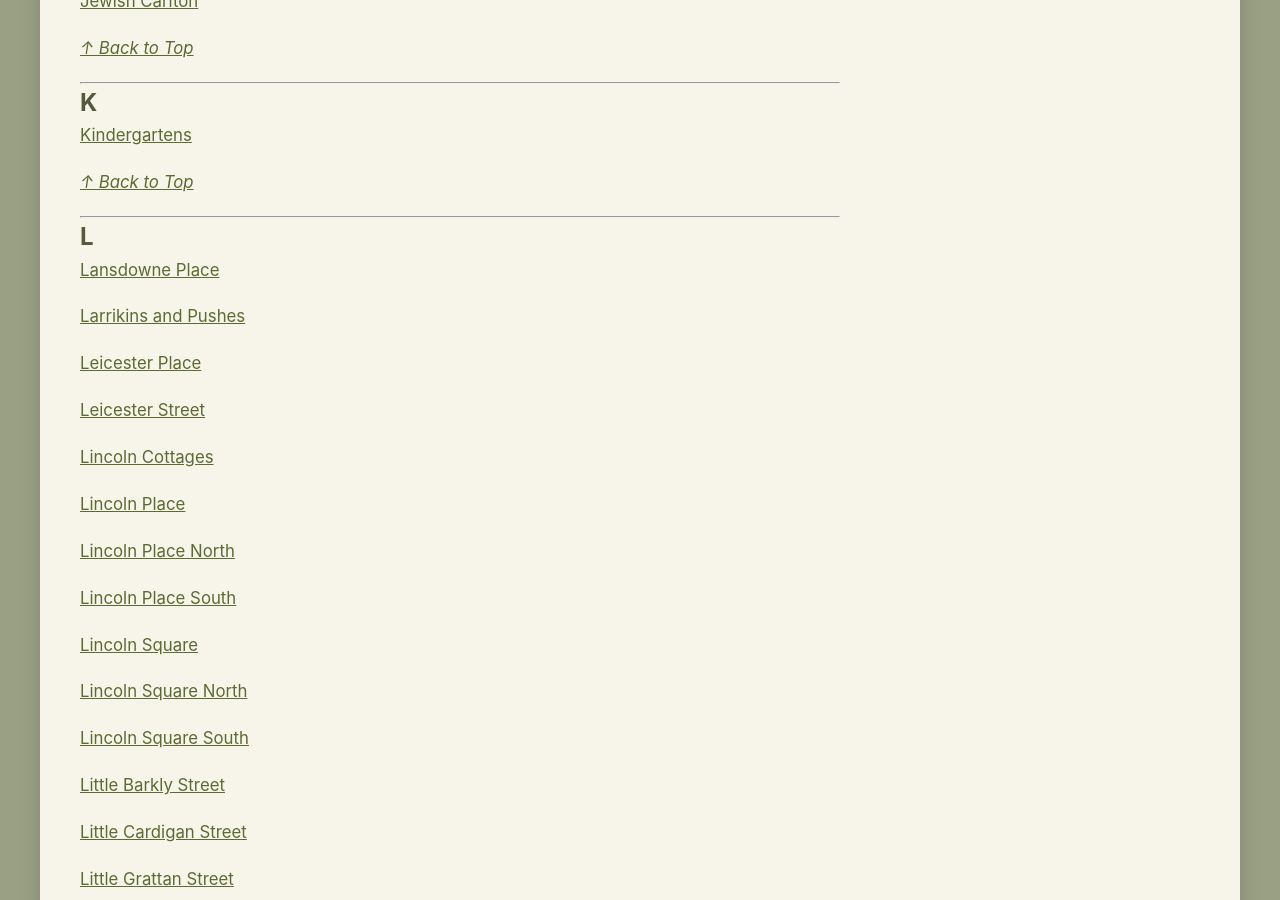
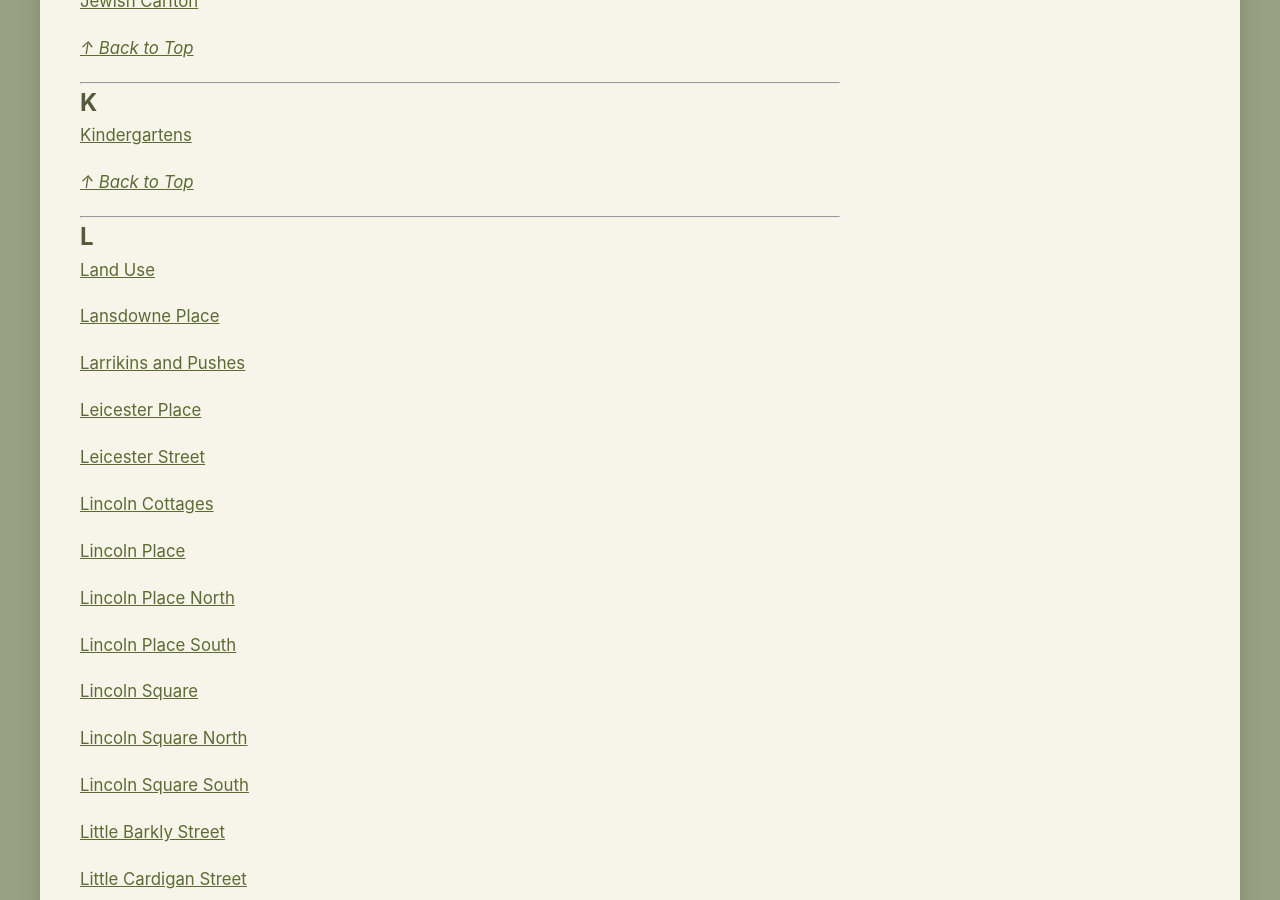
Before and after one commit to notamitchell/order, a Jekyll site: the page built from aToZ.md, in a window 1280 px wide and 900 px high, scrolled down 2817 px. Built offline with Jekyll 4.4.1, drawn with Linux system fonts in a browser that asks for light colours; a script that is not in the unit is left out.

Commit message:
Update aToZ.md

```diff
--- a/aToZ.md
+++ b/aToZ.md
@@ -139,6 +139,8 @@ _[&uarr; Back to Top](#index-a-to-z)_
 ---
 
 ## L
+
+[Land Use](civic?id=Land Use)
 
 [Lansdowne Place](civic?id=Lansdowne Place)
 
```
